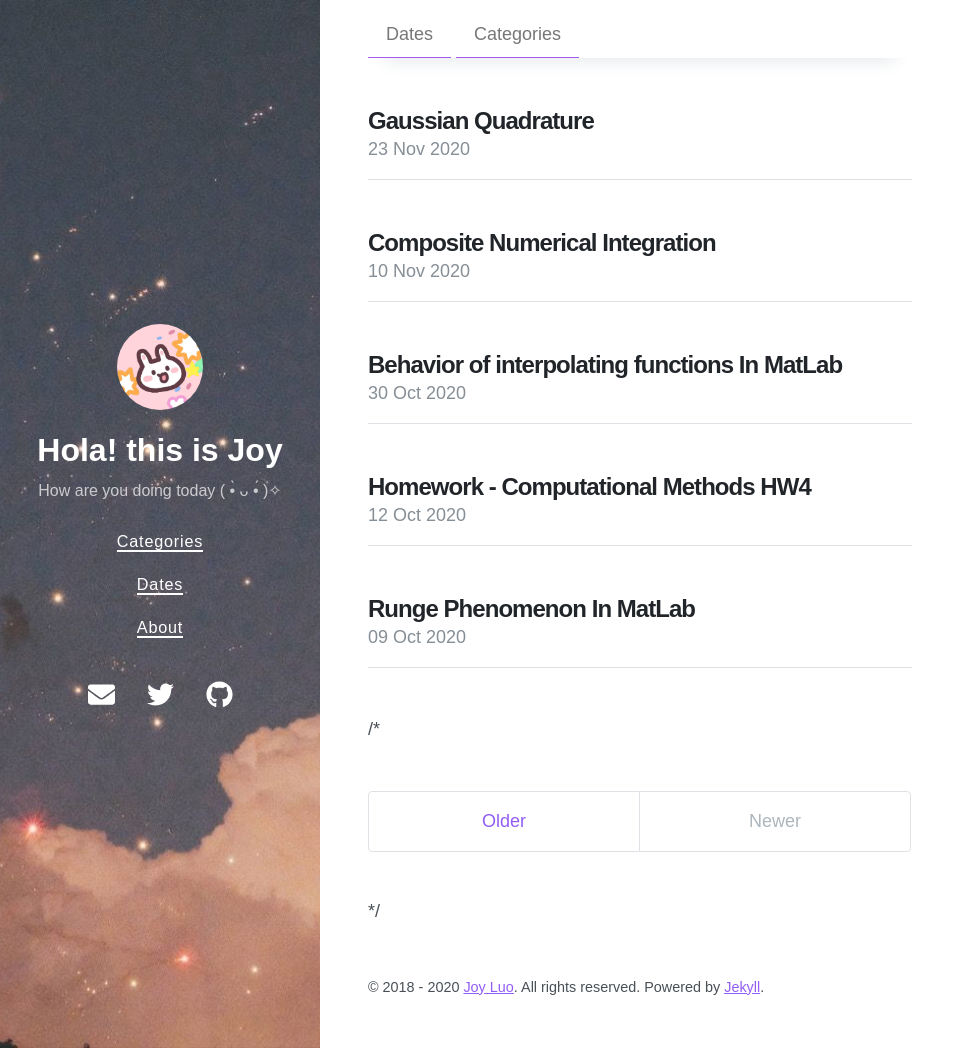
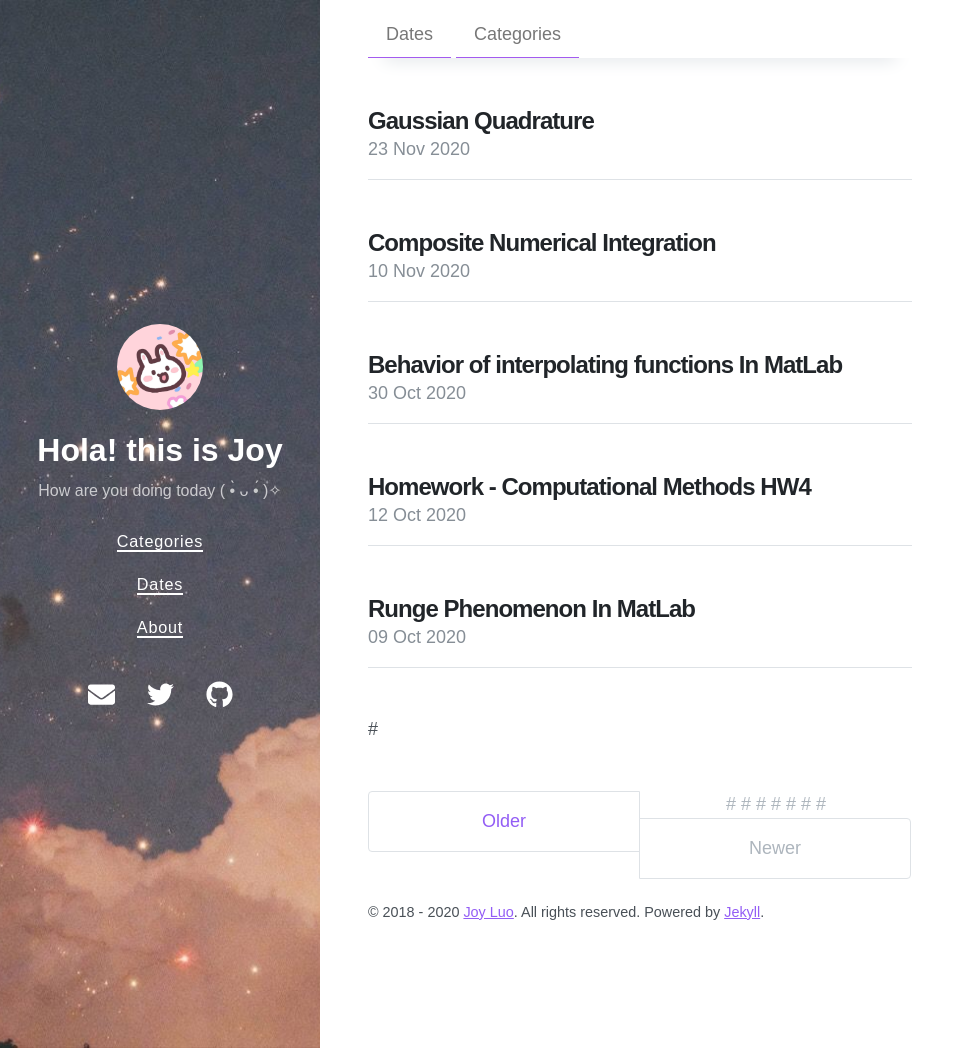
Before and after one commit to Joy3Luo/mathnotes, a Jekyll site: the page built from index.html, in a window 1280 px wide and 1048 px high. Shown: the whole window, without its empty margins (0-975 px from the left). Built offline with Jekyll 4.4.1, drawn with Linux system fonts in a browser that asks for light colours; nearby versions of some CDN libraries; the list of posts is cut into pages by our own code.

Commit message:
Update home.html

```diff
--- a/_layouts/home.html
+++ b/_layouts/home.html
@@ -32,15 +32,15 @@
 </div>
 
 
-/* <div class="pagination">
-  {% if paginator.next_page %}
-    <a class="pagination-item older" href="{{ paginator.next_page_path | relative_url }}">Older</a>
-  {% else %}
-    <span class="pagination-item older">Older</span>
-  {% endif %}
-  {% if paginator.previous_page %}
-    <a class="pagination-item newer" href="{{ paginator.previous_page_path | prepend: relative_url }}">Newer</a>
-  {% else %}
-    <span class="pagination-item newer">Newer</span>
-  {% endif %}
-</div>*/
+#<div class="pagination">
+#  {% if paginator.next_page %}
+#    <a class="pagination-item older" href="{{ paginator.next_page_path | relative_url }}">Older</a>
+#  {% else %}
+#    <span class="pagination-item older">Older</span>
+#  {% endif %}
+#  {% if paginator.previous_page %}
+#    <a class="pagination-item newer" href="{{ paginator.previous_page_path | prepend: relative_url }}">Newer</a>
+#  {% else %}
+#    <span class="pagination-item newer">Newer</span>
+#  {% endif %}
+#</div>
```
